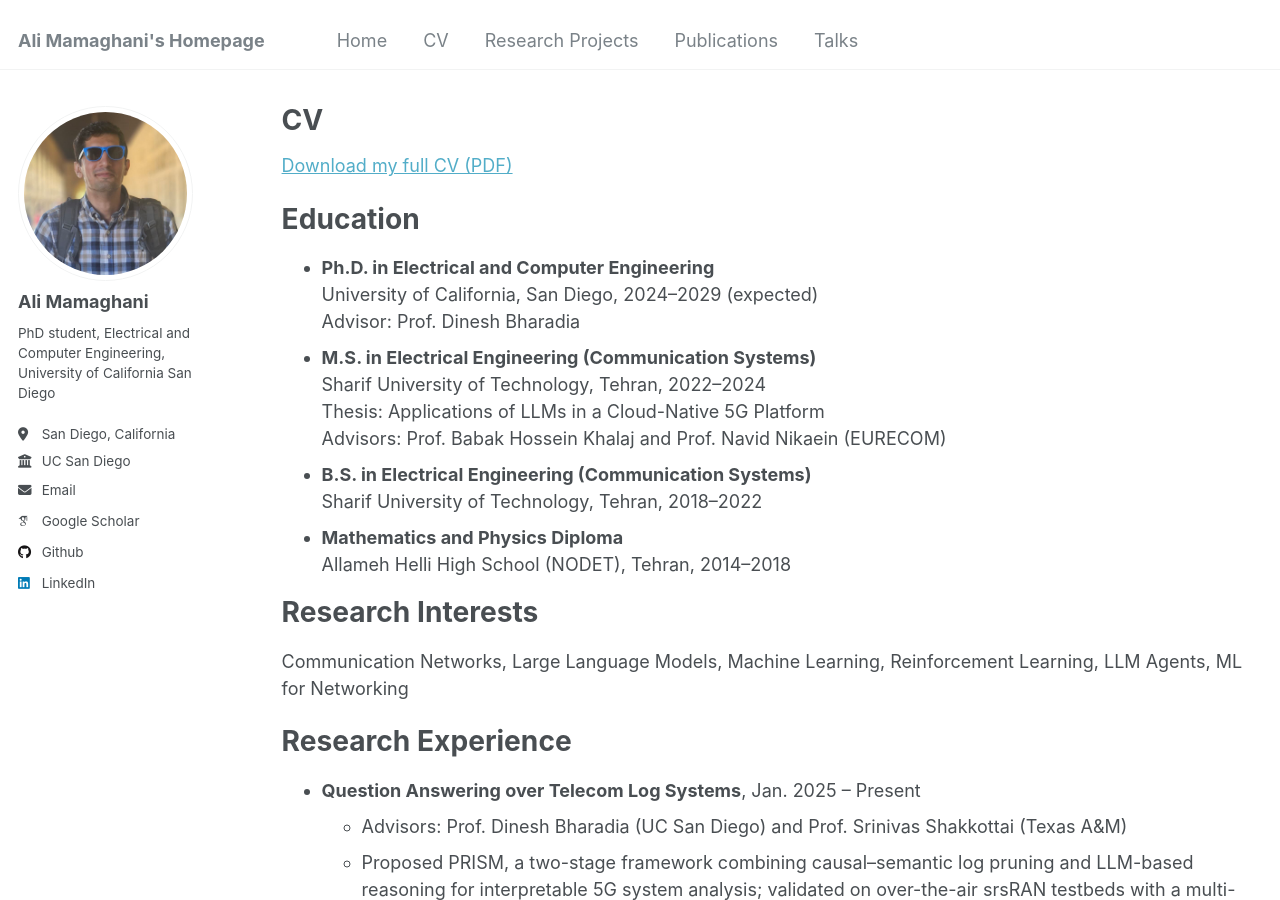
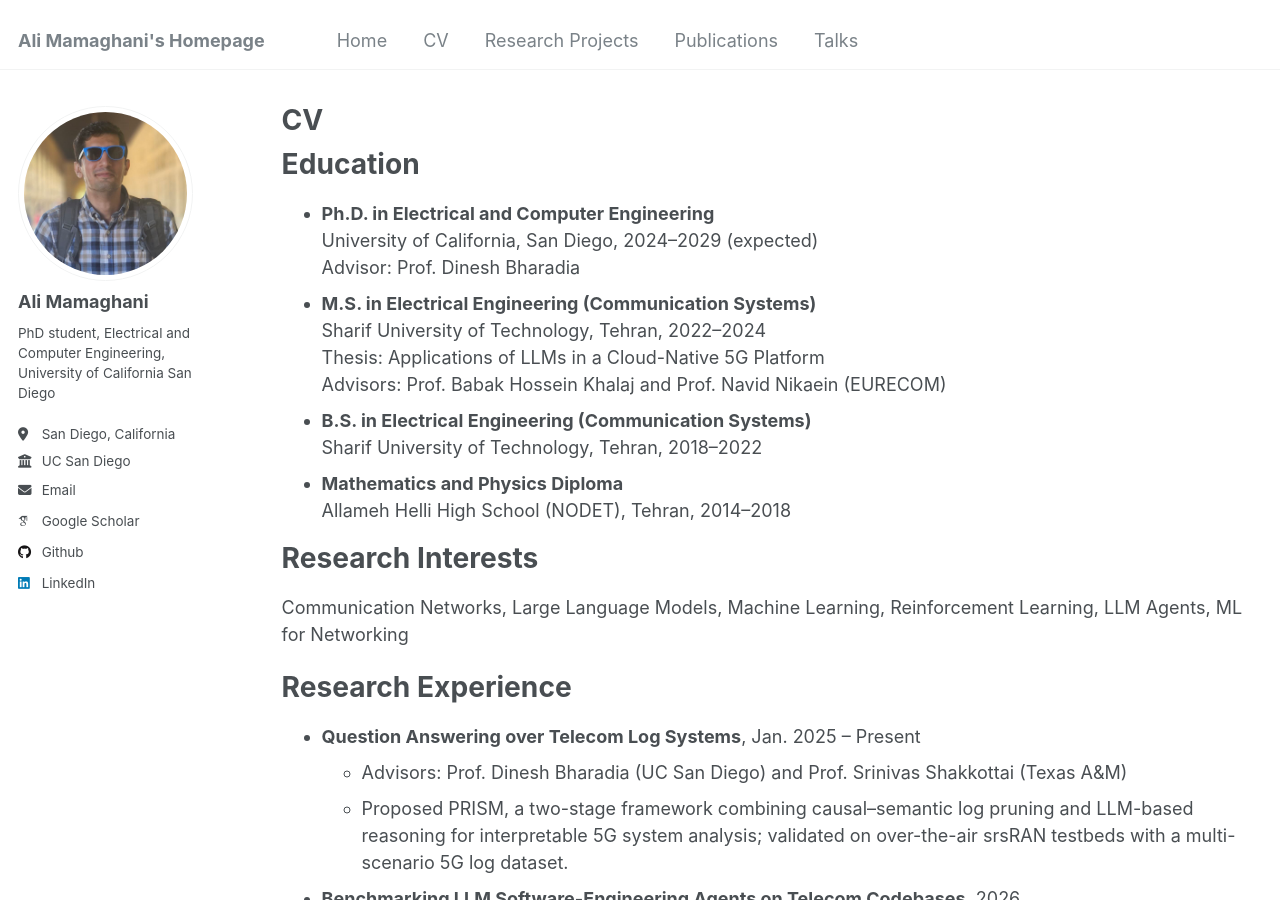
Before and after one commit to AliMamaghani1999/AliMamaghani1999.github.io, a Jekyll site: the page built from _pages/cv.md, in a window 1280 px wide and 900 px high. Built offline with Jekyll 4.4.1, drawn with Linux system fonts in a browser that asks for light colours; some web fonts are replaced.

Commit message:
Remove downloadable CV PDF from the website (link + file)

```diff
--- a/_pages/cv.md
+++ b/_pages/cv.md
@@ -8,8 +8,6 @@ redirect_from:
 ---
 
 {% include base_path %}
-
-[Download my full CV (PDF)](/MamaghaniAli.pdf)
 
 Education
 ======
```
Also changed, not shown: 1 other file.
